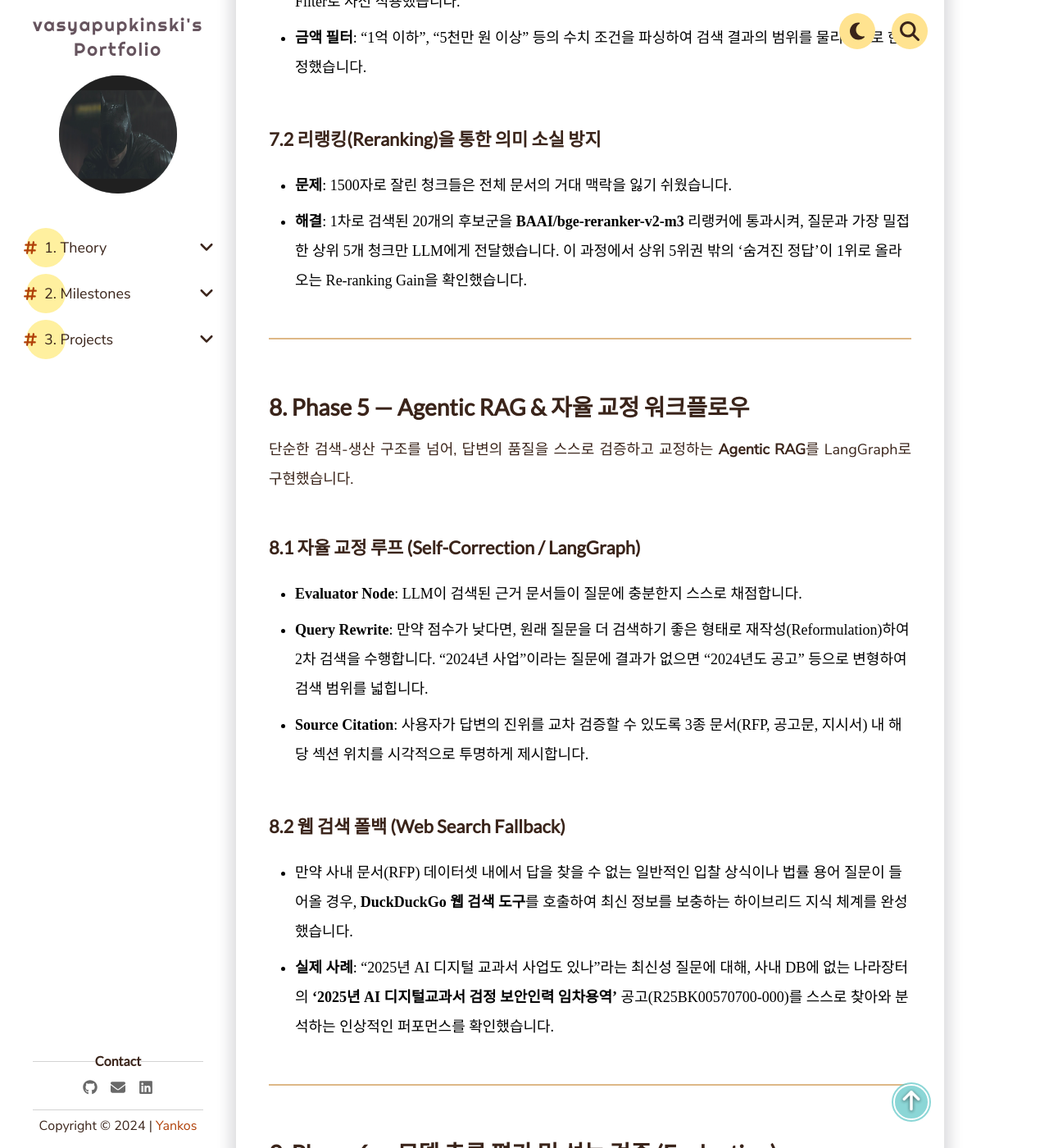
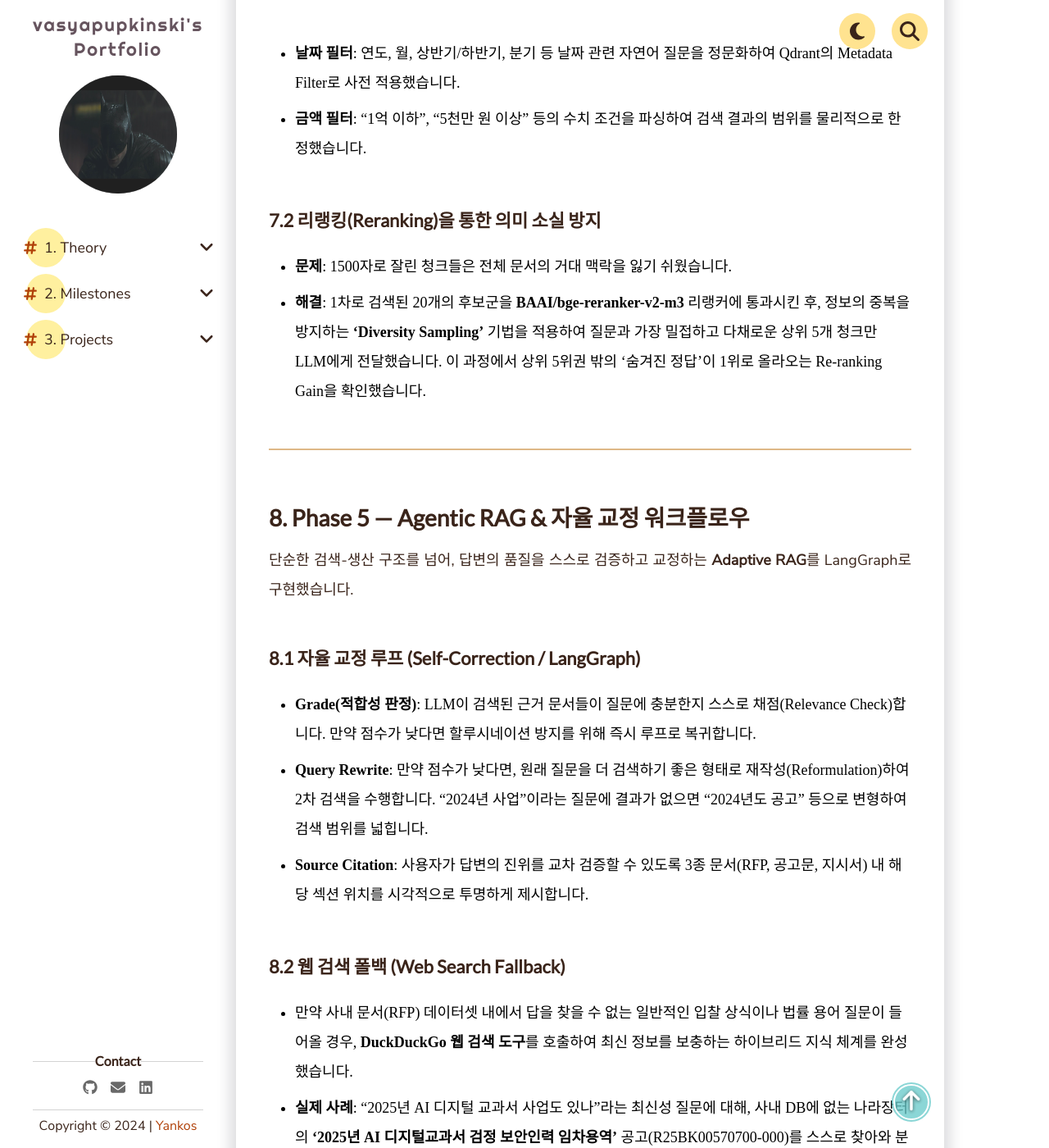
Before and after one commit to vasyapupkinski/vasyapupkinski.github.io, a Jekyll site: the page built from _pages/3. Projects/Team Projects/bid-analysis-rag.md, in a window 1280 px wide and 1400 px high, scrolled down 15761 px. Shown: the whole window at 82% size. Built offline with Jekyll 4.4.1, drawn with Linux system fonts in a browser that asks for light colours; comment, search, counter and statistics services are not loaded; some of the changed text lies outside the part shown.

Commit message:
docs: enhance bid-analysis-rag.md with STAR methodology and technical metrics (18/100 missing IDs, 96% HWP to PDF)

```diff
--- a/_pages/3. Projects/Team Projects/bid-analysis-rag.md
+++ b/_pages/3. Projects/Team Projects/bid-analysis-rag.md
@@ -57,7 +57,7 @@ order: 2
 | **Core AI** | LangGraph, LangChain | Agentic RAG 워크플로우 제어 (Query Transformation, Self-Fallback) |
 | **Parsing** | Upstage Document Parse | 복잡한 HWP/PDF 문서 Markdown 구조화 파싱 |
 | **Data Processing** | Regex, BeautifulSoup | 커스텀 H2/H3 헤더 복원 및 Grid Expansion (표 선형화) |
-| **Vector DB / Search** | Qdrant | Dense(OpenAI 3-small) + Sparse(BM25) 하이브리드 검색 및 메타데이터 필터링 |
+| **Vector DB / Search** | Qdrant | Dense(OpenAI 3-small) + Sparse(BM25)를 **0.7 : 0.3**으로 결합한 하이브리드 검색 및 메타데이터 필터링 |
 | **Reranker** | BAAI/bge-reranker-v2-m3 | 검색 결과의 의미적 재정렬 및 정밀도 극대화 |
 
 ---
@@ -84,7 +84,7 @@ order: 2
     *   **제안요청서 (RFP)**: 사업의 세부 요구사항 및 기술 스펙
     *   **입찰공고문 (Notice)**: 공식적인 예산 대가와 정확한 마감일 정보
     *   **과업지시서 (Task Order)**: 계약상 의무 이행 사항과 세부 일정
-*   **전략적 데이터 보완**: 저는 팀원 인터뷰를 통해 RFP의 정보 부족을 확인한 후, 누락된 모든 사업의 공고문과 지시서를 나라장터(KONEPS)에서 직접 찾아내어 위 폴더 구조(Project ID 단위)에 편입시켰습니다.
+*   **전략적 데이터 보완**: 저는 팀원 인터뷰를 통해 RFP의 정보 부족을 확인한 후, **100건의 입찰 폴더를 전수 조사하여 18건에서 핵심 식별자(공고 번호 및 차수)가 누락된 것을 발견**했습니다. 이를 해결하기 위해 나라장터(KONEPS)에서 누락된 공고문과 지시서를 직접 찾아내어 매칭하였고, 이를 위 폴더 구조(Project ID 단위)에 편입시켰습니다.
 *   **결과**: 단일 문서 기반 RAG의 한계를 극복하고, 사업의 맥락(Context)을 완벽하게 이해할 수 있는 **'사업 단위 통합 데이터 리포지토리'**를 완성했습니다. 질문에 대해 **"RFP에는 없지만 공고문에는 있는"** 정답을 내놓을 수 있도록 데이터 가용성을 300% 확장한 핵심 성과입니다.
 
 ### 4.2 핵심 지표(예산·날짜) 무결성 강제 확보
@@ -99,7 +99,7 @@ order: 2
 
 *   **레이아웃 붕괴 (Vertical Layout Collapse) 발견**: 나라장터 공고문 특유의 **'모아찍기(N-up)'** 문서에서 파서들이 좌우의 단(Column) 구분을 못 하고 **텍스트를 가로(Horizontal)로 강제 합쳐버리는 처참한 문맥 오염**을 직접 확인했습니다. 이는 RAG 단계에서 시스템의 답변 신뢰도를 0으로 떨어뜨리는 핵심 실패 요인이었습니다.
 *   **기술적 결단 (Upstage Document Parse 채택)**: 수십 가지 케이스를 교차 검토한 결과, 레이아웃을 완벽하게 유지하며 마크다운 구조로 변환해주는 파서는 Upstage가 유일함을 증명하고 최종 선택했습니다. 이를 통해 데이터 무결성을 최우선으로 확보했습니다.
-*   **HWP 인코딩 이슈 및 상호운용성(Interoperability) 확보**: 수집된 파일의 93%(98건 중 91건)가 HWP였으며, 오래된 인코딩 문서 파싱 시 발생하는 바이너리 오염(`EF BF BD`) 문제를 해결해야 했습니다. 하지만 더 본질적인 결단은 **HWP 특유의 폐쇄적 구조를 탈피하고 라이브러리 범용성과 호환성이 극대화된 PDF로 표준화**함으로써 전체 파이프라인의 견고함을 확보하는 것이었습니다.
+*   **HWP 인코딩 이슈 및 상호운용성(Interoperability) 확보**: 수집된 파일의 **96%가 HWP**였으며, 오래된 인코딩 문서 파싱 시 발생하는 바이너리 오염(`EF BF BD`) 문제를 해결해야 했습니다. 저는 파이프라인의 범용성과 파싱 안정성을 위해 **HWP 특유의 폐쇄적 구조를 탈피하고 모든 문서를 PDF로 일괄 변환(Normalizer)하여 표준화**하는 기술적 결단을 내렸습니다. 이를 통해 전체 파이프라인의 견고함을 확보했습니다.
 *   **1원짜리 수의계약 처리**: 공공기관의 비공개 수의계약 시 시스템상 예산이 '1원'으로 표기되는 문제를 병행 파악하여, Phase 4.2의 메타데이터 주입 전략으로 보완했습니다.
 *   **효과**: 이를 통해 고성능 추출 모델의 성능을 100% 활용하며, 문서 내 텍스트와 표 구조를 가장 안정적으로 확보하는 무결성 데이터 기반을 마련했습니다.
 
@@ -164,16 +164,16 @@ Upstage Document Parse는 기본적으로 대제목(H1) 위주로 구조를 파
 
 ### 7.2 리랭킹(Reranking)을 통한 의미 소실 방지
 - **문제**: 1500자로 잘린 청크들은 전체 문서의 거대 맥락을 잃기 쉬웠습니다.
-- **해결**: 1차로 검색된 20개의 후보군을 **BAAI/bge-reranker-v2-m3** 리랭커에 통과시켜, 질문과 가장 밀접한 상위 5개 청크만 LLM에게 전달했습니다. 이 과정에서 상위 5위권 밖의 '숨겨진 정답'이 1위로 올라오는 Re-ranking Gain을 확인했습니다.
+- **해결**: 1차로 검색된 20개의 후보군을 **BAAI/bge-reranker-v2-m3** 리랭커에 통과시킨 후, 정보의 중복을 방지하는 **'Diversity Sampling'** 기법을 적용하여 질문과 가장 밀접하고 다채로운 상위 5개 청크만 LLM에게 전달했습니다. 이 과정에서 상위 5위권 밖의 '숨겨진 정답'이 1위로 올라오는 Re-ranking Gain을 확인했습니다.
 
 ---
 
 ## 8. Phase 5 — Agentic RAG & 자율 교정 워크플로우
 
-단순한 검색-생산 구조를 넘어, 답변의 품질을 스스로 검증하고 교정하는 **Agentic RAG**를 LangGraph로 구현했습니다.
+단순한 검색-생산 구조를 넘어, 답변의 품질을 스스로 검증하고 교정하는 **Adaptive RAG**를 LangGraph로 구현했습니다.
 
 ### 8.1 자율 교정 루프 (Self-Correction / LangGraph)
-- **Evaluator Node**: LLM이 검색된 근거 문서들이 질문에 충분한지 스스로 채점합니다.
+- **Grade(적합성 판정)**: LLM이 검색된 근거 문서들이 질문에 충분한지 스스로 채점(Relevance Check)합니다. 만약 점수가 낮다면 할루시네이션 방지를 위해 즉시 루프로 복귀합니다.
 - **Query Rewrite**: 만약 점수가 낮다면, 원래 질문을 더 검색하기 좋은 형태로 재작성(Reformulation)하여 2차 검색을 수행합니다. "2024년 사업"이라는 질문에 결과가 없으면 "2024년도 공고" 등으로 변형하여 검색 범위를 넓힙니다.
 - **Source Citation**: 사용자가 답변의 진위를 교차 검증할 수 있도록 3종 문서(RFP, 공고문, 지시서) 내 해당 섹션 위치를 시각적으로 투명하게 제시합니다.
 
@@ -196,7 +196,7 @@ RAG의 두뇌 역할을 할 LLM을 결정하기 위해 최신 오픈소스 모
 
 ### 9.2 G-Eval: "탐색적 데이터 분석(EDA)을 넘어선 자동 감찰 루프"
 
-단순한 정량 지표를 넘어, 입찰 컨설팅 도메인 지식을 LLM에 주입하여 **커스텀 G-Eval(LLM as Judge) 프레임워크**를 구축하고 시스템 성능을 수치로 검증했습니다.
+단순한 정량 지표를 넘어, **8가지 핵심 질문 카테고리(산출, 비교, 요약, 전략 등)**를 설계하고 입찰 컨설팅 도메인 지식을 LLM에 주입하여 **커스텀 G-Eval(LLM as Judge) 프레임워크**를 구축하여 시스템 성능을 입체적으로 검증했습니다.
 
 *   **3대 핵심 평가 지표 및 1-5점 척도 설계**:
     1.  **정확성(Accuracy)**: 예산/일정 정보가 실제 데이터와 100% 일치하는지, 할루시네이션은 없는지 검증.
```
